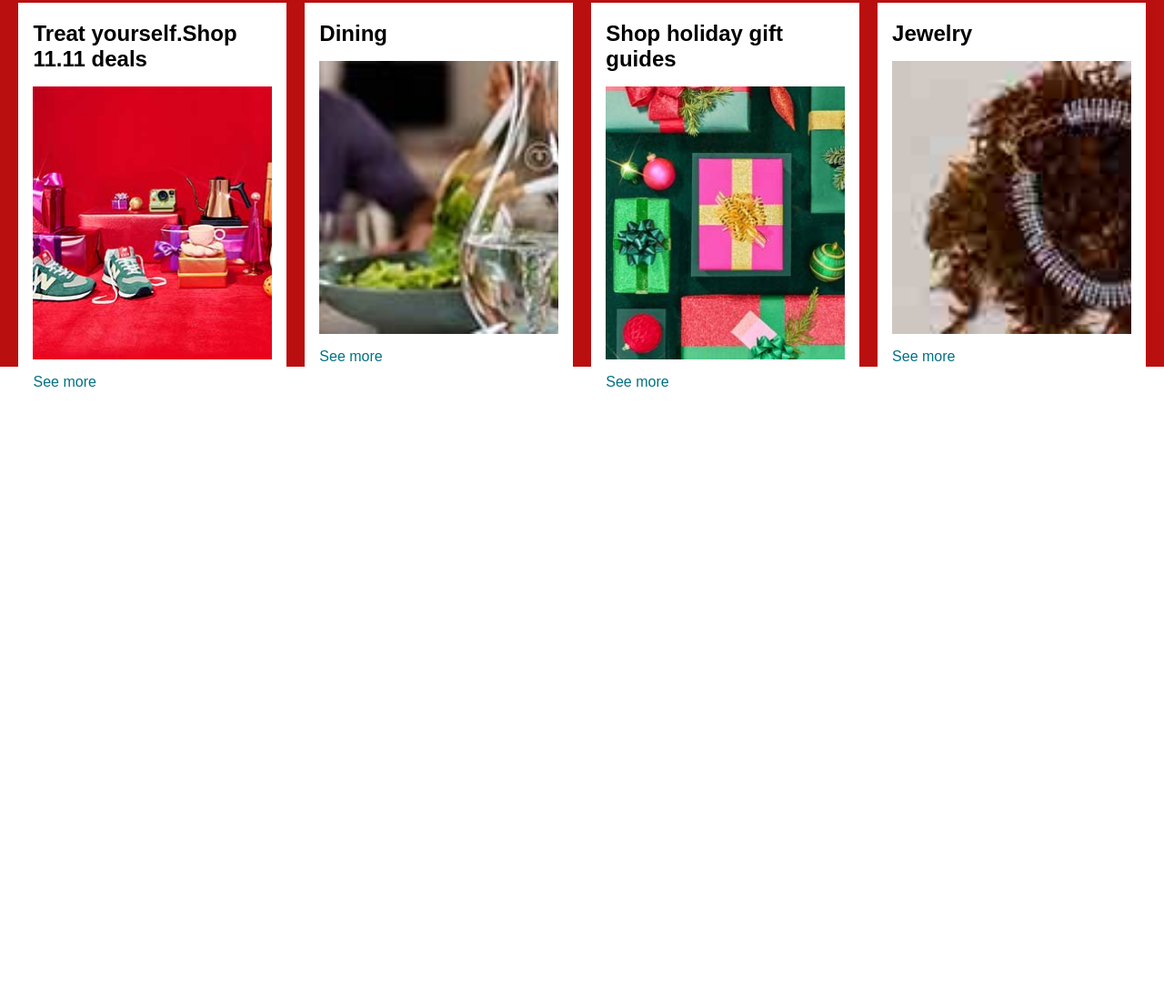
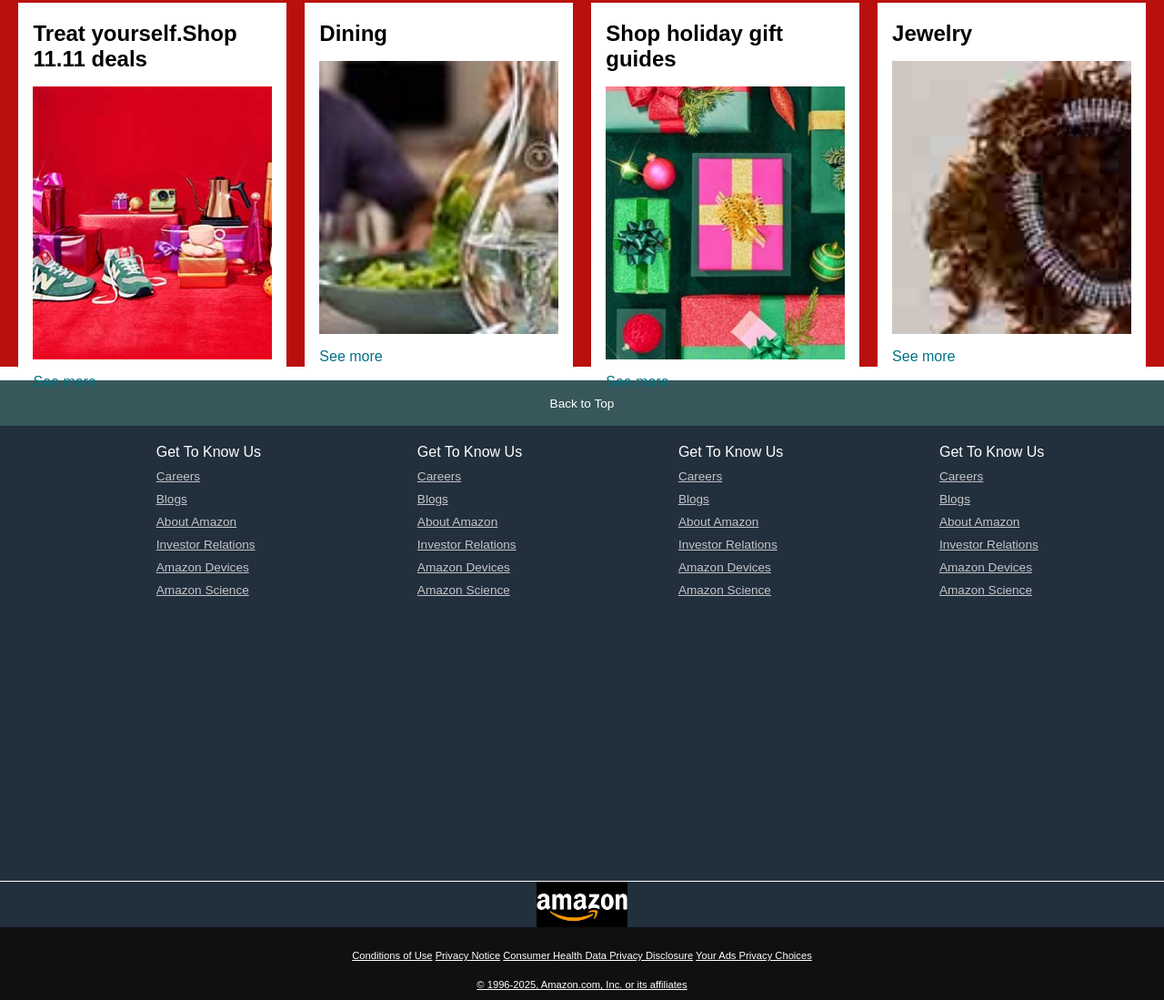
Before and after one commit to SyedAdnan07/Amazon-Clone, a plain HTML site: page index.html in a window 1280 px wide. Shown: the part 927-2026 px from the top of the page at 91% size. Before the commit the page ends 1356 px from the top, so only its background shows below. Drawn offline with Linux system fonts and the light colour scheme.

Commit message:
Footer section added

```diff
--- a/index.html
+++ b/index.html
@@ -125,5 +125,62 @@
             </div>
         </div>
     </div>
+    <footer>
+        <div class="foot-panel1">
+            Back to Top
+        </div>
+        <div class="foot-panel2">
+            <ul>
+                <p>Get To Know Us</p>
+                <a href="#">Careers</a>
+                <a href="#">Blogs</a>
+                <a href="#">About Amazon</a>
+                <a href="#">Investor Relations</a>
+                <a href="#">Amazon Devices</a>
+                <a href="#">Amazon Science</a>
+            </ul>
+            <ul>
+                <p>Get To Know Us</p>
+                <a href="#">Careers</a>
+                <a href="#">Blogs</a>
+                <a href="#">About Amazon</a>
+                <a href="#">Investor Relations</a>
+                <a href="#">Amazon Devices</a>
+                <a href="#">Amazon Science</a>
+            </ul>
+            <ul>
+                <p>Get To Know Us</p>
+                <a href="#">Careers</a>
+                <a href="#">Blogs</a>
+                <a href="#">About Amazon</a>
+                <a href="#">Investor Relations</a>
+                <a href="#">Amazon Devices</a>
+                <a href="#">Amazon Science</a>
+            </ul>
+            <ul>
+                <p>Get To Know Us</p>
+                <a href="#">Careers</a>
+                <a href="#">Blogs</a>
+                <a href="#">About Amazon</a>
+                <a href="#">Investor Relations</a>
+                <a href="#">Amazon Devices</a>
+                <a href="#">Amazon Science</a>
+            </ul>
+        </div>
+        <div class="foot-panel3">
+            <div class="logo"></div>
+        </div>
+        <div class="foot-panel4">
+            <div class="pages">
+                <a href="">Conditions of Use</a>
+                <a href="">Privacy Notice</a>
+                <a href="">Consumer Health Data Privacy Disclosure</a>
+                <a href="">Your Ads Privacy Choices</a>
+            </div>
+            <div class="copyright">
+                <a href="">© 1996-2025, Amazon.com, Inc. or its affiliates</a>
+            </div>
+        </div>
+    </footer>
 </body>
 </html>
--- a/style.css
+++ b/style.css
@@ -17,7 +17,7 @@
     width: 100px;
 }
 .logo {
-    background-image: url("amazon_logo.png");
+    background-image: url("amazon-logo.jpeg");
     background-size: cover;
     height: 50px;
     width: 100%;
@@ -152,7 +152,6 @@ span  {
     background-color: #b80707f6;
 }
 .box {
-    /* border: 2px solid black; */
     height: 400px;
     width: 23%;
     background-color: white;
@@ -172,3 +171,63 @@ span  {
 .box-content p{
     color: #007185;
 }
+/* Footer */
+footer {
+    margin-top: 15px;
+}
+.foot-panel1 {
+    background-color: #37575a;
+    color: white;
+    height: 50px;
+    display: flex;
+    justify-content: center;
+    align-items: center;
+    font-size: 0.85rem;
+}
+.foot-panel2 {
+    background-color: #222f3d;
+    color: white;
+    height: 500px;
+    display: flex;
+    justify-content: space-evenly;
+}
+ul {
+    margin-top: 20px;
+}
+ul a {
+    display: block;
+    font-size: 0.85rem;
+    margin-top: 10px;
+    color: #DDDD;
+}
+.foot-panel3 {
+    background-color: #222f3d;
+    color: white;
+    border-top: 0.5px solid white;
+    height: 70x;
+    display: flex;
+    justify-content: center;
+    align-items: center;
+}
+.logo {
+    background-image: url("amazon-logo.jpeg");
+    background-size: cover;
+    height: 50px;
+    width: 100px;
+}
+.foot-panel4 {
+    background-color: #0f1111;
+    height: 80px;
+    font-size: 0.7rem;
+    text-align: center;
+}
+.foot-panel4 a {
+    color: white;
+}
+.pages {
+    padding-top: 25px;
+}
+.copyright {
+
+    padding-top: 20px;
+}
```
Also changed, not shown: amazon-logo.jpeg (added), amazon-logo.jpg (added), amazon.jpg (added).
